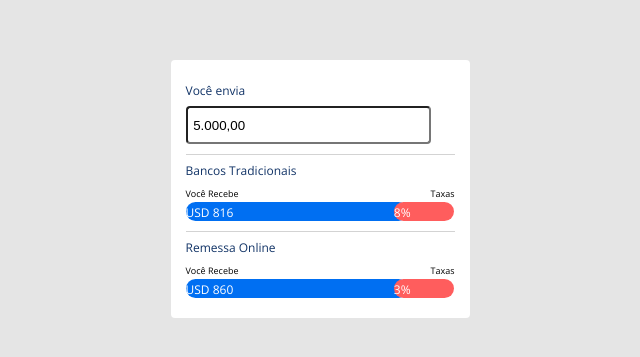
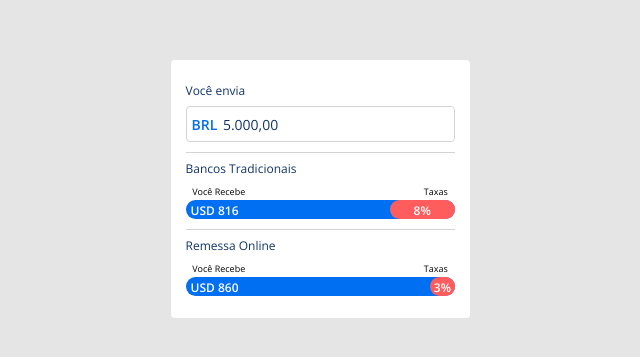
Before and after one commit to jhonylucas74/code-do-jo, a React (Create React App) app: page / in a window 1280 px wide. Shown: the part 211-568 px from the top of the page, without its empty margins (320-960 px from the left). Built offline with nearby package versions, Linux system fonts and the light colour scheme.

Commit message:
added styled components and refactor components

```diff
--- a/src/components/ProgressBar/ProgressBar.css
+++ /dev/null
@@ -1,56 +0,0 @@
-.subtitleSimulation {
-  font-family: Open Sans;
-  font-style: normal;
-  font-weight: normal;
-  font-size: 9px;
-  line-height: 12px;
-  display: flex;
-  align-items: center;
-  justify-content: space-between;
-}
-
-.subtitleSimulationTitle {
-  margin: 2px 0;
-}
-
-.progressBarContainer {
-  display: flex;
-  justify-items: center;
-  width: 105%;
-}
-
-.amountBar {
-  display: flex;
-  align-items: center;
-  width: 100%;
-  height: 19.12px;
-  background: #006ff2;
-  border-radius: 10px;
-}
-
-.taxBar {
-  display: flex;
-  align-items: center;
-  text-align: center;
-  width: 20%px;
-  height: 19.12px;
-  position: relative;
-  right: 5%;
-  background: #ff5d5d;
-  border-radius: 10px;
-}
-
-.simulationValue {
-  width: 60px;
-  height: 14px;
-  left: 74px;
-  top: 148px;
-  font-family: Open Sans;
-  font-style: normal;
-  font-weight: normal;
-  font-size: 12px;
-  line-height: 16px;
-  text-align: center;
-  display: flex;
-  color: #ffffff;
-}
--- a/src/components/ProgressBar/ProgressBar.js
+++ b/src/components/ProgressBar/ProgressBar.js
@@ -1,24 +1,29 @@
 import React from "react";
-import "./ProgressBar.css";
 
-const ProgressBar = ({ simulation }) => {
-  // console.log(simulation);
+import {
+  ProgressBarContainer,
+  ProgressBarStyle,
+  SubtitleSimulation,
+} from "./styles";
+
+const ProgressBar = ({ simulation, isZero }) => {
   const { tax, amount } = simulation;
-  console.log(tax, amount);
+  const toPercentage = `${tax * 300}%`;
+
   return (
     <>
-      <div className="subtitleSimulation">
-        <p className="subtitleSimulationTitle">Você Recebe</p>
-        <p className="subtitleSimulationTitle">Taxas</p>
-      </div>
-      <div className="progressBarContainer">
-        <div className="amountBar">
-          <p className="simulationValue">USD {Math.round(amount)}</p>
-        </div>
-        <div className="taxBar">
-          <p className="simulationValue">{tax * 100}%</p>
-        </div>
-      </div>
+      <SubtitleSimulation>
+        <p>Você Recebe</p>
+        <p>Taxas</p>
+      </SubtitleSimulation>
+      <ProgressBarContainer isZero={isZero}>
+        <ProgressBarStyle>
+          <p>USD {Math.round(amount)}</p>
+        </ProgressBarStyle>
+        <ProgressBarStyle width={toPercentage} marginLeft={`-${toPercentage}`}>
+          <p>{Math.round(tax * 100)}%</p>
+        </ProgressBarStyle>
+      </ProgressBarContainer>
     </>
   );
 };
--- a/src/components/ProgressBar/styles.js
+++ b/src/components/ProgressBar/styles.js
@@ -1,5 +1,48 @@
 import styled from "styled-components";
 
-export const Teste = styled.div`
-  color: green;
+export const SubtitleSimulation = styled.div`
+  font-family: Open Sans;
+  font-style: normal;
+  font-weight: normal;
+  font-size: 9px;
+  line-height: 12px;
+  display: flex;
+  align-items: center;
+  justify-content: space-between;
+  width: 95%;
+  margin: 0 auto;
+
+  p {
+    margin: 2px 0;
+  }
 `;
+
+export const ProgressBarContainer = styled.div`
+  display: flex;
+  justify-items: center;
+  width: 100%;
+  opacity: ${(props) => (props.isZero ? "0.5" : "1")};
+`;
+
+export const ProgressBarStyle = styled.div`
+  display: flex;
+  align-items: center;
+  width: ${(props) => (props.width ? props.width : "100%")};
+  height: 19.12px;
+  background: ${(props) => (props.width ? "#ff5d5d" : "#006ff2")};
+  border-radius: 10px;
+  margin-left: ${(props) => (props.marginLeft ? props.marginLeft : "auto")};
+  justify-content: ${(props) => (props.marginLeft ? "center" : "auto")};
+
+  p {
+    height: 14px;
+    font-family: Open Sans;
+    font-style: normal;
+    font-weight: 600;
+    font-size: 12px;
+    line-height: 16px;
+    text-align: center;
+    color: #ffffff;
+    margin: 0 5px;
+  }
+`;
--- a/src/components/comparePricing/ComparePricing.js
+++ b/src/components/comparePricing/ComparePricing.js
@@ -9,11 +9,17 @@
 const ComparePricing = () => {
   const [amount, setAmount] = useState(5000);
   const [simulation, setSimulation] = useState("");
+  const [isZero, setIsZero] = useState(false);
 
   useEffect(() => {
-    pricing.simulate(amount).then((res) => {
-      setSimulation(res);
-    });
+    if (amount > 0) {
+      pricing.simulate(amount).then((res) => {
+        setSimulation(res);
+        setIsZero(false);
+      });
+    } else {
+      setIsZero(true);
+    }
   }, [amount]);
 
   return (
@@ -23,19 +29,24 @@
         className="input_sender"
         value={amount}
         onChange={setAmount}
+        isZero={isZero}
       />
       <div>
         <div className="container-progressbar">
           <p className="title">Bancos Tradicionais</p>
           <div>
-            {simulation && <ProgressBar simulation={simulation.bank} />}
+            {simulation && (
+              <ProgressBar simulation={simulation.bank} isZero={isZero} />
+            )}
           </div>
         </div>
 
         <div div className="container-progressbar">
           <p className="title">Remessa Online</p>
           <div>
-            {simulation && <ProgressBar simulation={simulation.remessa} />}
+            {simulation && (
+              <ProgressBar simulation={simulation.remessa} isZero={isZero} />
+            )}
           </div>
         </div>
       </div>
--- a/src/components/currencyInput/CurrencyInput.js
+++ b/src/components/currencyInput/CurrencyInput.js
@@ -1,26 +1,29 @@
+import { InputWrap } from "./styles";
 
-const moneyformatter =  new Intl.NumberFormat('pt-BR', { style: 'currency', currency: 'BRL' });
+const moneyformatter = new Intl.NumberFormat("pt-BR", {
+  style: "currency",
+  currency: "BRL",
+});
 
-const valueToMoney = value => {
-  return moneyformatter
-    .format(value)
-    .replace('R$', '')
-}
+const valueToMoney = (value) => {
+  return moneyformatter.format(value).replace("R$", "");
+};
 
-const moneyToValue = money => {
-  return (parseFloat(money
-    .replace(',', '.')
-    .replaceAll('.', '')
-  ) || 0) / 100;
-}
+const moneyToValue = (money) => {
+  return (parseFloat(money.replace(",", ".").replaceAll(".", "")) || 0) / 100;
+};
 
-const CurrencyInput = ({ value, onChange, ...props }) => {
-	return (
-  	<input
-      {...props}
-      value={valueToMoney(value)}
-      onChange={e => onChange(moneyToValue(e.target.value))} />
+const CurrencyInput = ({ value, onChange, isZero, ...props }) => {
+  return (
+    <InputWrap isZero={isZero}>
+      <span className="currency">BRL</span>
+      <input
+        {...props}
+        value={valueToMoney(value)}
+        onChange={(e) => onChange(moneyToValue(e.target.value))}
+      />
+    </InputWrap>
   );
-}
+};
 
-export default CurrencyInput
+export default CurrencyInput;
--- /dev/null
+++ b/src/components/currencyInput/styles.js
@@ -0,0 +1,31 @@
+import styled from "styled-components";
+
+export const InputWrap = styled.div`
+  border: 1px solid;
+  border-radius: 4px;
+  display: flex;
+  align-items: center;
+  border-color: ${(props) => (props.isZero ? "#FF5D5D" : "lightgray")};
+
+  .currency {
+    color: ${(props) => (props.isZero ? "#FF5D5D" : "#006ff2")};
+    font-family: Open Sans;
+    font-style: normal;
+    font-weight: 600;
+    font-size: 14px;
+    margin-left: 5px;
+  }
+
+  input {
+    border: none;
+    width: 100%;
+    font-family: Open Sans;
+    font-style: normal;
+    font-weight: normal;
+    font-size: 14px;
+    outline: none;
+    display: flex;
+    align-items: center;
+    color: #113366;
+  }
+`;
```
